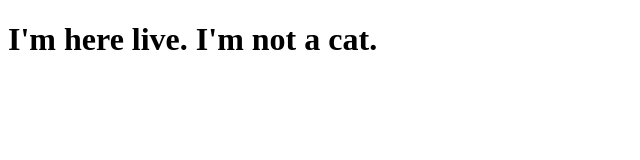
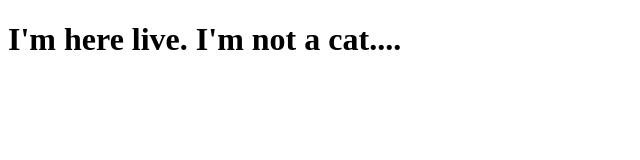
Before and after one commit to CharissaTamariz/headless, a Next.js app: page / in a window 1280 px wide. Shown: the top 160 px of the page, without its empty margins (0-640 px from the left). Built offline with nearby package versions, Linux system fonts and the light colour scheme.

Commit message:
this other one3

```diff
--- a/pages/index.tsx
+++ b/pages/index.tsx
@@ -1,5 +1,5 @@
 const Home = () => (
-  <h1>I'm here live. I'm not a cat. </h1>
+  <h1>I'm here live. I'm not a cat.... </h1>
 );
 
 export default Home;
```
